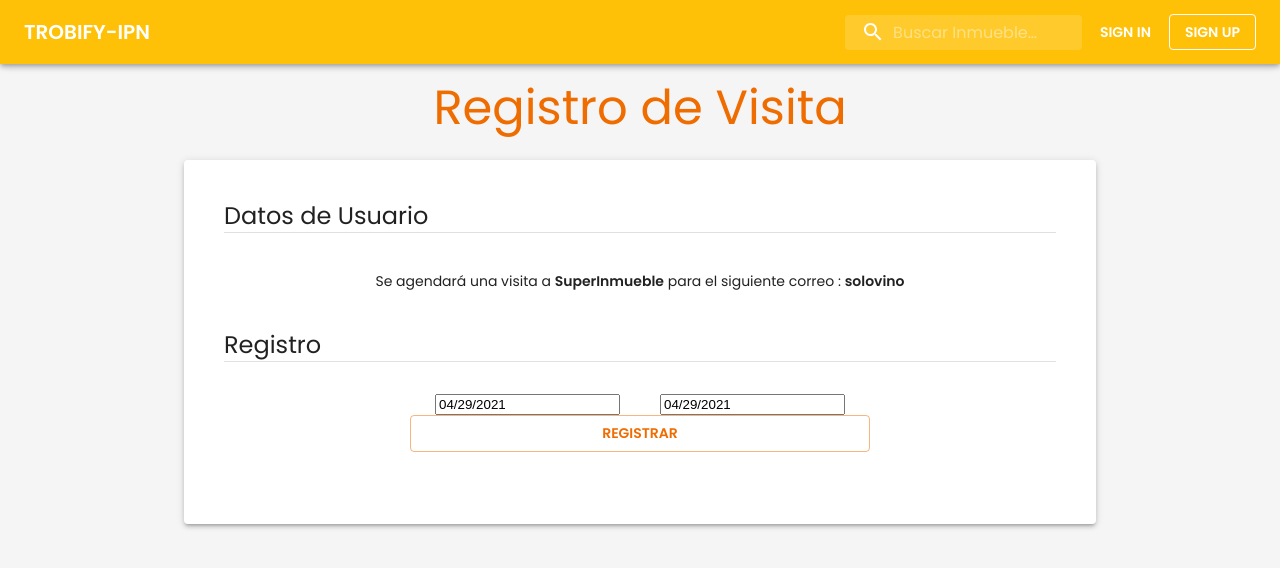
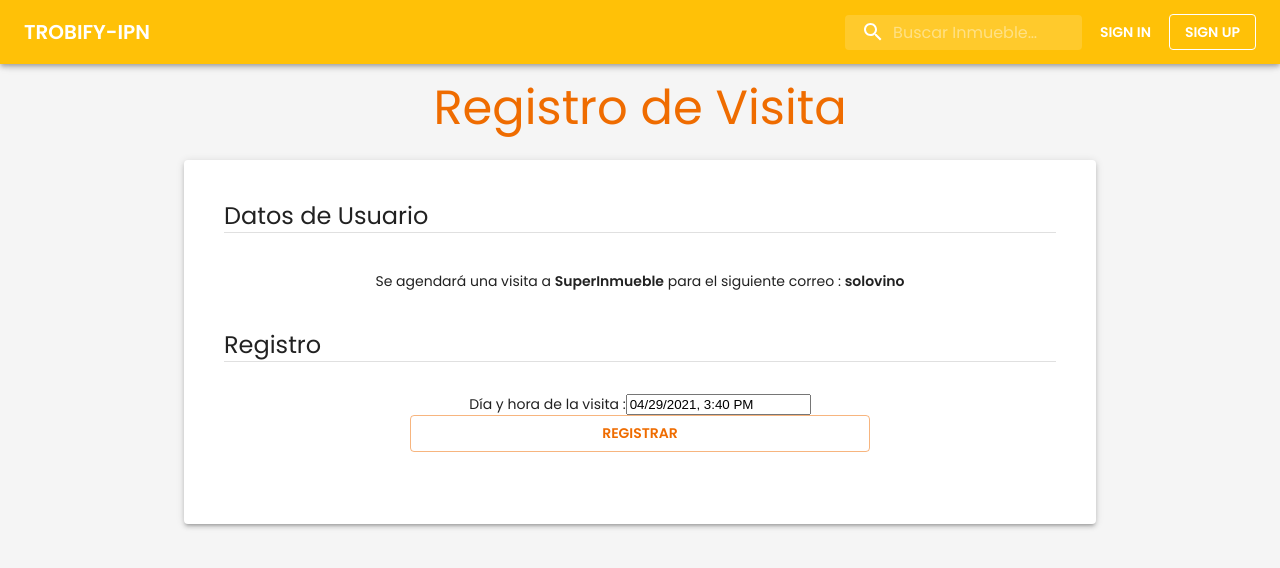
Before and after one commit to Ruben35/TROBIFY-IPN, a Next.js app in the folder web/: page /registro/visita in a window 1280 px wide. Shown: the top 568 px of the page. Built offline with nearby package versions, Linux system fonts and the light colour scheme.

Commit message:
faltantes

```diff
--- a/web/package.json
+++ b/web/package.json
@@ -12,6 +12,7 @@
     "@material-ui/icons": "^4.11.2",
     "@material-ui/lab": "^4.0.0-alpha.58",
     "create-react-class": "^15.7.0",
+    "date-fns": "^2.21.3",
     "jss": "latest",
     "next": "^10.2.2",
     "next-images": "^1.7.0",
--- a/web/pages/registro/visita.js
+++ b/web/pages/registro/visita.js
@@ -1,15 +1,18 @@
 import { Button, Container, Divider, Grid, Paper, TextField, Typography, Snackbar } from '@material-ui/core'
 import Alert from '@material-ui/lab/Alert';
 import Box from '@material-ui/core/Box'
-import { useRef, useState} from 'react';
+import { useRef, useState } from 'react';
 import React from 'react';
-import { makeStyles } from '@material-ui/core/styles';
+
 
 import Head from 'next/head';
 import OkDialog from '../../components/basic/OkDialog';
 import { useRouter } from 'next/router';
 import DatePicker from "react-datepicker";
 import "react-datepicker/dist/react-datepicker.css";
+import { registerLocale, setDefaultLocale } from "react-datepicker";
+import es from 'date-fns/locale/es';
+registerLocale('es', es)
 
 
 export default function RegistroVisita() {
@@ -38,23 +41,16 @@ export default function RegistroVisita() {
 
 
 
-const useStyles = makeStyles((theme) => ({
-    large: {
-        width: theme.spacing(30),
-        height: theme.spacing(30),
-    },
-}));
 
 const Example = () => {
     const [startDate, setStartDate] = useState(new Date());
     return (
-      <DatePicker selected={startDate} onChange={date => setStartDate(date)} />
+        <DatePicker selected={startDate} onChange={date => setStartDate(date)} showTimeSelect dateFormat="Pp"/>
     );
-  };
+};
 
 
 const Form = () => {
-    const classes = useStyles();
     const router = useRouter();
     //Form values
     const [email, setEmail] = useState("solovino");
@@ -107,11 +103,7 @@ const Form = () => {
             <Box m={4}>
                 <Grid container spacing={5} justify="center" >
                     <Grid item>
-                        <Example></Example>
-
-
-                    </Grid>
-                    <Grid item>
+                        Día y hora de la visita :
                         <Example></Example>
 
 
@@ -124,15 +116,7 @@ const Form = () => {
                     </Button>
                 </Box>
             </Box>
-            <Snackbar open={open} autoHideDuration={3000} anchorOrigin={{ vertical: "bottom", horizontal: "right" }} onClose={handleAlertClose}>
-                <Alert severity="error" variant="filled" onClose={handleAlertClose}>
-                    {alertMessage}
-                </Alert>
-            </Snackbar>
-            <OkDialog open={successDialog}
-                title={`¡Registro Exitoso ${name}!`}
-                message={`Hemos enviado un correo a "${email}" para poder confirmar tu cuenta.`}
-                onOk={handleOnOk} />
+
         </form>
     );
 }
```
Also changed, not shown: 1 other file (tests, documents, lock files or other folders).
